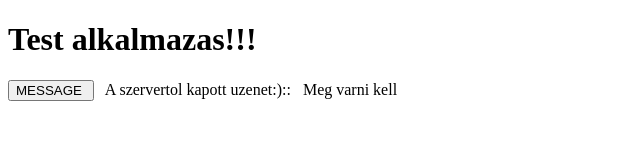
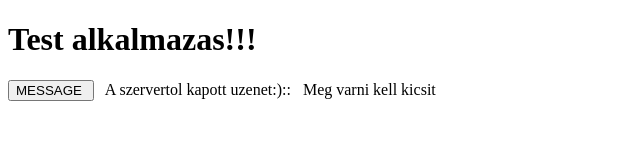
Before and after one commit to zsenci/contdep, a website: page client.html in a window 1280 px wide. Shown: the full height of the page, 0-640 px from the left. Drawn offline with nearby package versions, Linux system fonts and the light colour scheme.

Commit message:
I dont know

```diff
--- a/client.html
+++ b/client.html
@@ -13,7 +13,7 @@
 <div id="mainpart">
 
     <input  type="button" name="Click" value="MESSAGE " onclick="myRestFunc()" >
-    &nbsp A szervertol kapott uzenet:):: &nbsp <span id="message_from_server">  Meg varni kell </span>
+    &nbsp A szervertol kapott uzenet:):: &nbsp <span id="message_from_server">  Meg varni kell kicsit </span>
 
 </div>
 
```
